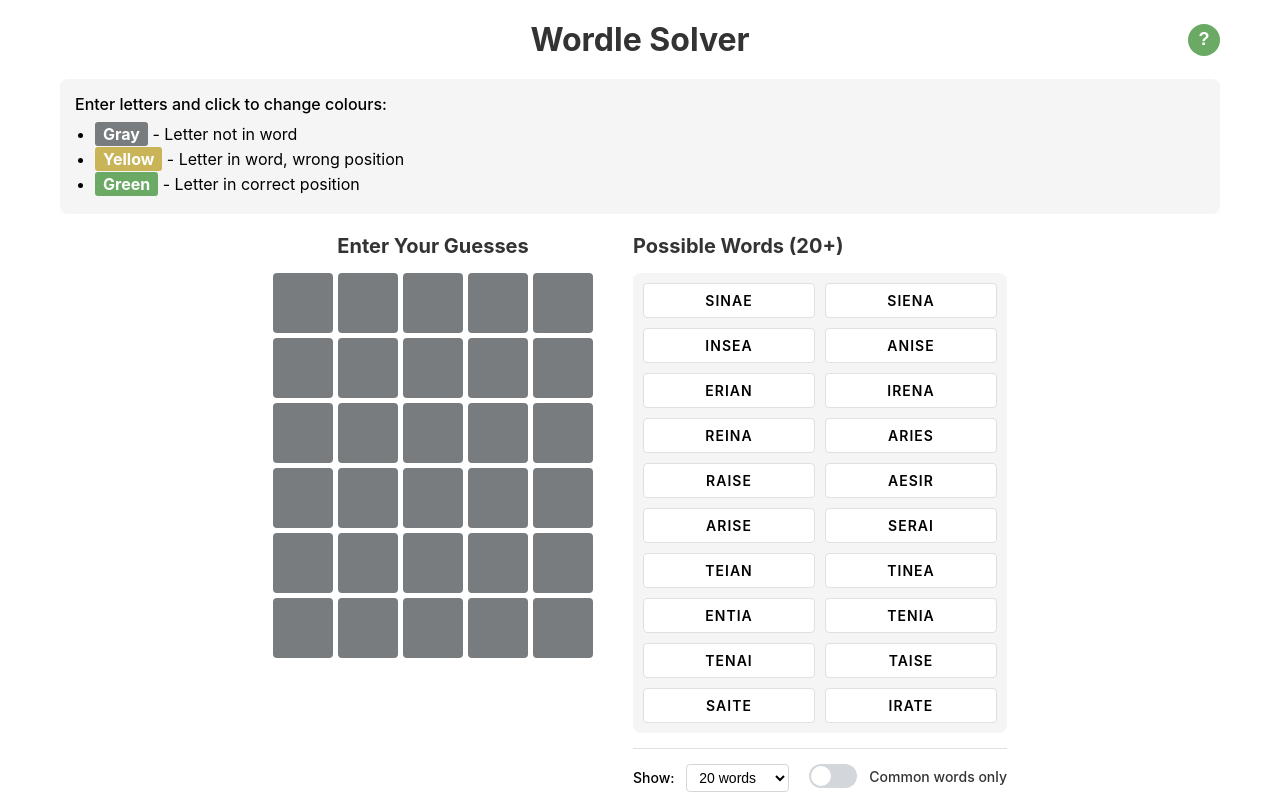
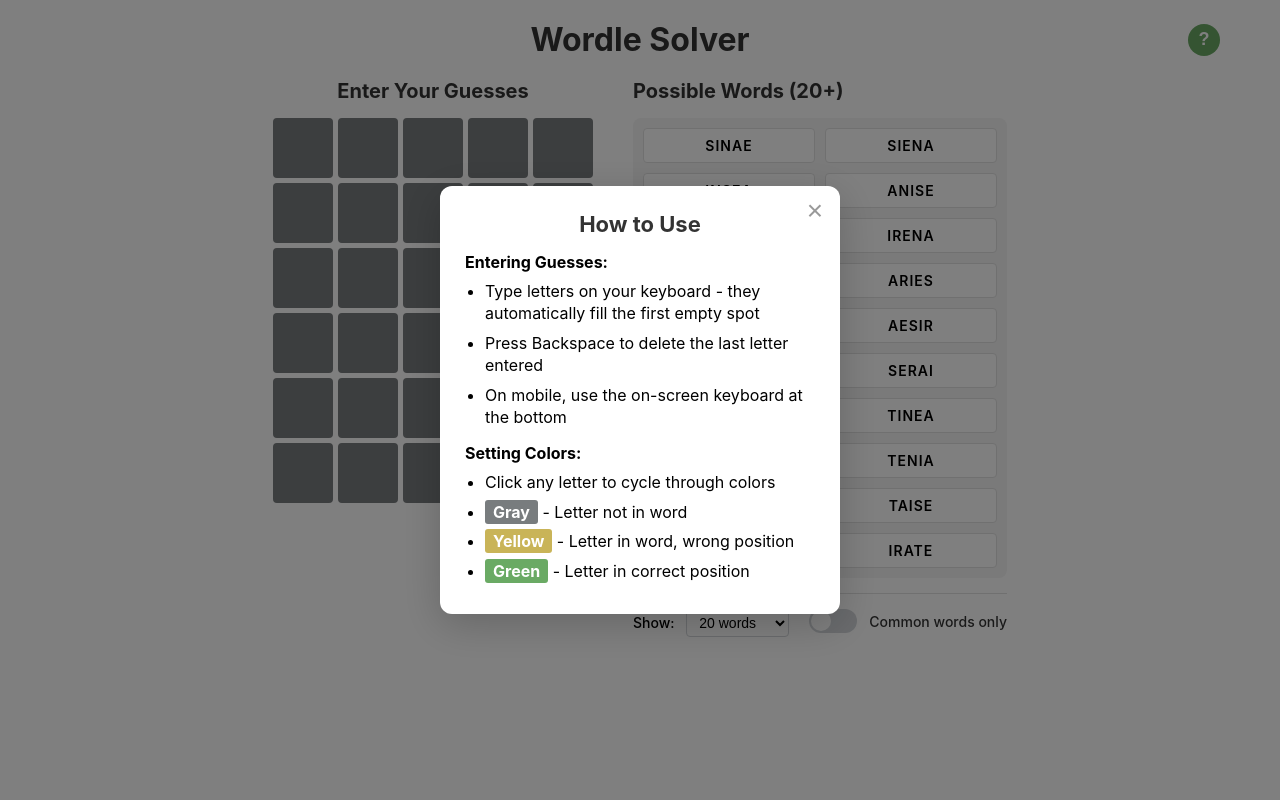
Before and after one commit to rselbach/tools, a React (Create React App) app: page / in a window 1280 px wide. Both pictures are taken after a click on the button "Toggle instructions". Built offline with nearby package versions, Linux system fonts and the light colour scheme.

Commit message:
improve docs

```diff
--- a/src/App.css
+++ b/src/App.css
@@ -115,38 +115,98 @@ h2 {
   color: #333;
 }
 
-.instructions {
-  margin-bottom: 20px;
-  text-align: left;
-  background: #f5f5f5;
-  padding: 15px;
-  border-radius: 8px;
-  animation: slideDown 0.3s ease-out;
+.instructions-overlay {
+  position: fixed;
+  top: 0;
+  left: 0;
+  right: 0;
+  bottom: 0;
+  background: rgba(0, 0, 0, 0.5);
+  display: flex;
+  align-items: center;
+  justify-content: center;
+  z-index: 2000;
+  animation: fadeIn 0.2s ease-out;
 }
 
-@keyframes slideDown {
+.instructions-popup {
+  background: white;
+  padding: 25px;
+  border-radius: 12px;
+  max-width: 400px;
+  width: 90%;
+  position: relative;
+  box-shadow: 0 10px 40px rgba(0, 0, 0, 0.2);
+  animation: popIn 0.3s ease-out;
+  text-align: left;
+}
+
+.instructions-popup h3 {
+  margin: 0 0 15px 0;
+  color: #333;
+  font-size: 22px;
+  text-align: center;
+}
+
+.close-button {
+  position: absolute;
+  top: 10px;
+  right: 10px;
+  width: 30px;
+  height: 30px;
+  border: none;
+  background: transparent;
+  font-size: 28px;
+  color: #999;
+  cursor: pointer;
+  transition: color 0.2s;
+  display: flex;
+  align-items: center;
+  justify-content: center;
+  line-height: 1;
+}
+
+.close-button:hover {
+  color: #333;
+}
+
+@keyframes fadeIn {
   from {
     opacity: 0;
-    transform: translateY(-10px);
   }
   to {
     opacity: 1;
-    transform: translateY(0);
   }
 }
 
-.instructions p {
-  margin: 0 0 10px 0;
+@keyframes popIn {
+  from {
+    opacity: 0;
+    transform: scale(0.9);
+  }
+  to {
+    opacity: 1;
+    transform: scale(1);
+  }
+}
+
+.instructions-popup p {
+  margin: 15px 0 8px 0;
   font-weight: 500;
 }
 
-.instructions ul {
+.instructions-popup p:first-of-type {
+  margin-top: 0;
+}
+
+.instructions-popup ul {
   margin: 0;
   padding-left: 20px;
 }
 
-.instructions li {
-  margin: 5px 0;
+.instructions-popup li {
+  margin: 7px 0;
+  line-height: 1.4;
 }
 
 .gray-example {
--- a/src/App.js
+++ b/src/App.js
@@ -237,13 +237,30 @@ function App() {
         </button>
       </div>
       {showInstructions && (
-        <div className="instructions">
-          <p>Enter letters and click to change colours:</p>
-          <ul>
-            <li><span className="gray-example">Gray</span> - Letter not in word</li>
-            <li><span className="yellow-example">Yellow</span> - Letter in word, wrong position</li>
-            <li><span className="green-example">Green</span> - Letter in correct position</li>
-          </ul>
+        <div className="instructions-overlay" onClick={() => setShowInstructions(false)}>
+          <div className="instructions-popup" onClick={(e) => e.stopPropagation()}>
+            <button
+              className="close-button"
+              onClick={() => setShowInstructions(false)}
+              aria-label="Close instructions"
+            >
+              ×
+            </button>
+            <h3>How to Use</h3>
+            <p><strong>Entering Guesses:</strong></p>
+            <ul>
+              <li>Type letters on your keyboard - they automatically fill the first empty spot</li>
+              <li>Press Backspace to delete the last letter entered</li>
+              <li>On mobile, use the on-screen keyboard at the bottom</li>
+            </ul>
+            <p><strong>Setting Colors:</strong></p>
+            <ul>
+              <li>Click any letter to cycle through colors</li>
+              <li><span className="gray-example">Gray</span> - Letter not in word</li>
+              <li><span className="yellow-example">Yellow</span> - Letter in word, wrong position</li>
+              <li><span className="green-example">Green</span> - Letter in correct position</li>
+            </ul>
+          </div>
         </div>
       )}
       <div className="main-container">
```
